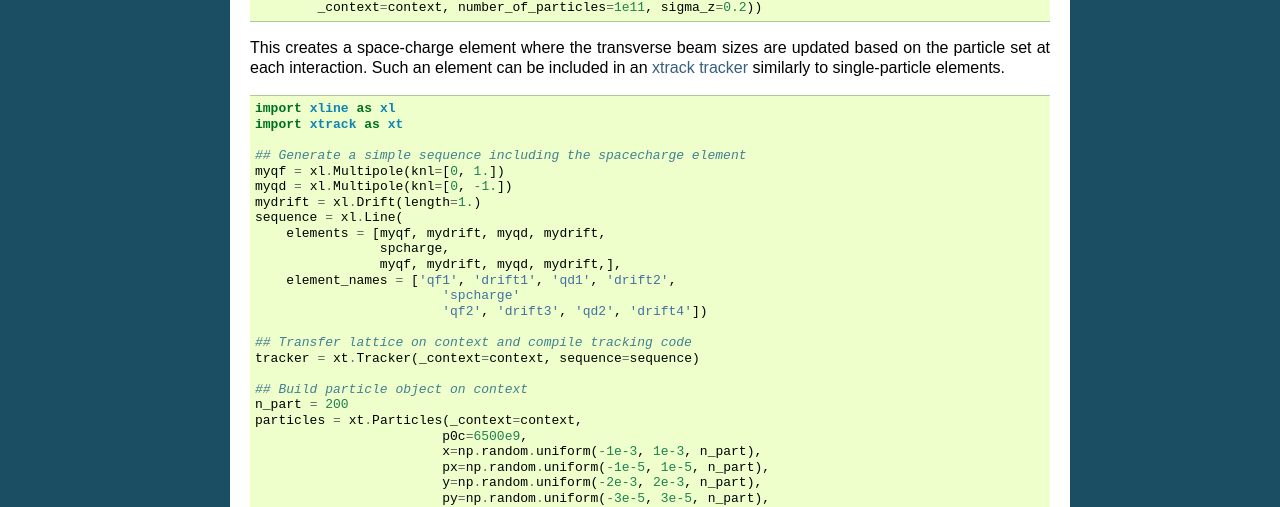
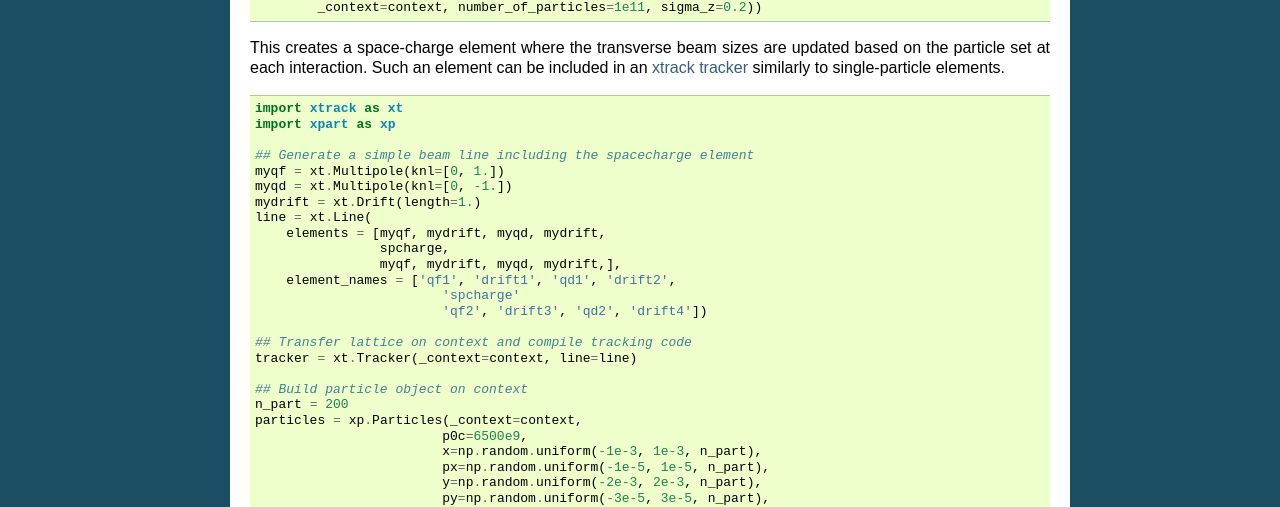
Before and after one commit to xsuite/xsuite, a Sphinx documentation site: the page built from docs/collective.rst, in a window 1280 px wide. Shown: the part 395-902 px from the top of the page. Built offline with Sphinx 7.4.7, drawn with Linux system fonts in a browser that asks for light colours.

Commit message:
Quick push

```diff
--- a/docs/collective.rst
+++ b/docs/collective.rst
@@ -25,14 +25,14 @@ This creates a space-charge element where the transverse beam sizes are updated
 
 .. code-block:: python
 
-    import xline as xl
     import xtrack as xt
+    import xpart as xp
 
-    ## Generate a simple sequence including the spacecharge element
-    myqf = xl.Multipole(knl=[0, 1.])
-    myqd = xl.Multipole(knl=[0, -1.])
-    mydrift = xl.Drift(length=1.)
-    sequence = xl.Line(
+    ## Generate a simple beam line including the spacecharge element
+    myqf = xt.Multipole(knl=[0, 1.])
+    myqd = xt.Multipole(knl=[0, -1.])
+    mydrift = xt.Drift(length=1.)
+    line = xt.Line(
         elements = [myqf, mydrift, myqd, mydrift,
                     spcharge,
                     myqf, mydrift, myqd, mydrift,],
@@ -41,11 +41,11 @@ This creates a space-charge element where the transverse beam sizes are updated
                             'qf2', 'drift3', 'qd2', 'drift4'])
 
     ## Transfer lattice on context and compile tracking code
-    tracker = xt.Tracker(_context=context, sequence=sequence)
+    tracker = xt.Tracker(_context=context, line=line)
 
     ## Build particle object on context
     n_part = 200
-    particles = xt.Particles(_context=context,
+    particles = xp.Particles(_context=context,
                             p0c=6500e9,
                             x=np.random.uniform(-1e-3, 1e-3, n_part),
                             px=np.random.uniform(-1e-5, 1e-5, n_part),
--- a/docs/spacechargeauto.rst
+++ b/docs/spacechargeauto.rst
@@ -18,7 +18,6 @@ We import all the required modules
     import numpy as np
 
     import xobjects as xo
-    import xline as xl
     import xpart as xp
     import xtrack as xt
     import xfields as xf
```
Also changed, not shown: docs/pyhtinterface.rst (+6 -6 lines).
